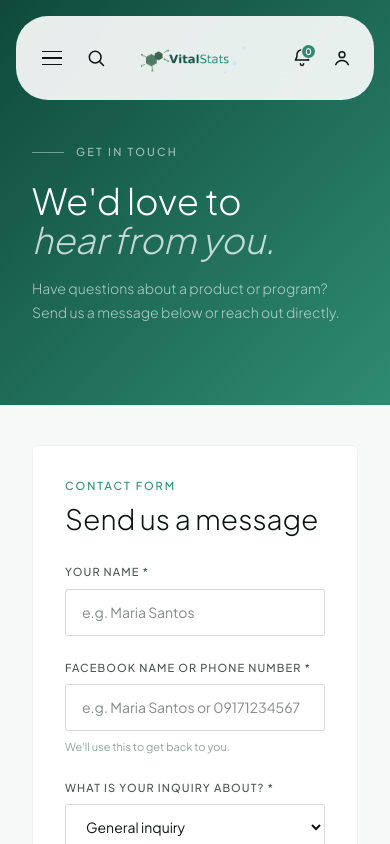
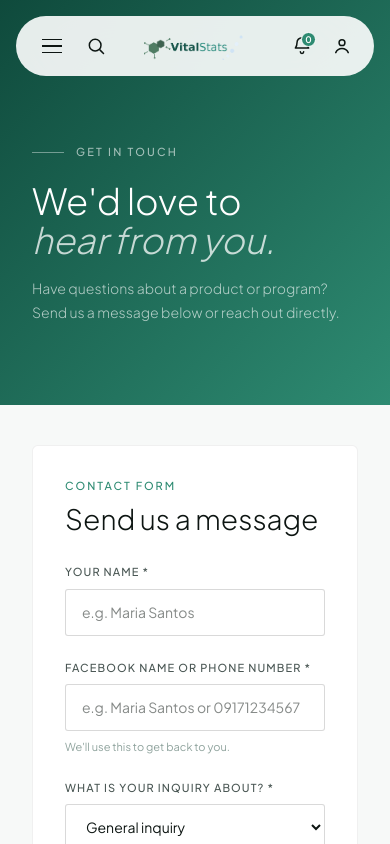
Before and after one commit to laharl143/vital-stats, a Next.js app: page /contact in a window 390 px wide. Shown: the top 844 px of the page. Built offline with nearby package versions, Linux system fonts and the light colour scheme.

Commit message:
[VS-71] Fix: reduce navbar height in mobile view

```diff
--- a/src/components/Navbar.tsx
+++ b/src/components/Navbar.tsx
@@ -134,9 +134,10 @@ export default function Navbar() {
       <nav
         ref={navRef}
         className={
-          searchOpen
+          (searchOpen
             ? "relative flex items-center gap-3 mx-4 md:mx-8"
-            : "relative grid grid-cols-3 items-center md:flex md:justify-between mx-4 md:mx-8"
+            : "relative grid grid-cols-3 items-center md:flex md:justify-between mx-4 md:mx-8") +
+          " py-[10px] md:py-[clamp(14px,1.6vw,20px)]"
         }
         style={{
           width: "calc(100% - 32px)",
@@ -152,7 +153,8 @@ export default function Navbar() {
           backdropFilter: "blur(40px)",
           WebkitBackdropFilter: "blur(40px)",
           borderRadius: 32,
-          padding: "clamp(14px, 1.6vw, 20px) clamp(18px, 2.2vw, 32px)",
+          paddingLeft: "clamp(18px, 2.2vw, 32px)",
+          paddingRight: "clamp(18px, 2.2vw, 32px)",
           zIndex: 10,
         }}
       >
@@ -191,7 +193,7 @@ export default function Navbar() {
         <Link
           href="/"
           className="row-start-1 col-start-2 justify-self-center flex items-center shrink-0 md:hidden"
-          style={{ height: 56 }}
+          style={{ height: 40 }}
         >
           <Image
             src="/vitalstats_logo_horizontal.png"
@@ -199,7 +201,7 @@ export default function Navbar() {
             width={2066}
             height={570}
             className="w-auto object-contain"
-            style={{ height: "clamp(38px, 3.8vw, 48px)", pointerEvents: "none" }}
+            style={{ height: "clamp(28px, 3.8vw, 48px)", pointerEvents: "none" }}
             priority
           />
         </Link>
```
